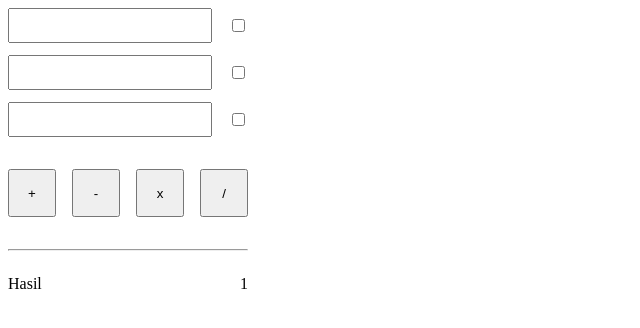
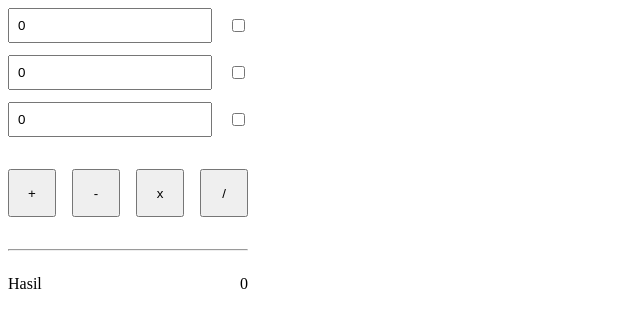
Before and after one commit to jprumekso/calculator, a Vue app: page / in a window 1280 px wide. Shown: the top 328 px of the page, without its empty margins (0-640 px from the left). Built offline with nearby package versions, Linux system fonts and the light colour scheme.

Commit message:
initial working formula

```diff
--- a/src/components/Calculator.vue
+++ b/src/components/Calculator.vue
@@ -1,37 +1,92 @@
 <template>
   <!-- Input -->
-  <div class="input-group">
-    <input class="form-control me-3" type="number" name="" id="" />
-    <input type="checkbox" name="" id="" />
-  </div>
-  <div class="input-group">
-    <input class="form-control me-3" type="number" name="" id="" />
-    <input type="checkbox" name="" id="" />
-  </div>
-  <div class="input-group">
-    <input class="form-control me-3" type="number" name="" id="" />
+  <div v-for="input in inputs" :key="input.id" class="input-group">
+    <input
+      v-model.number="input.value"
+      class="form-control me-3"
+      type="number"
+      name=""
+      id=""
+    />
     <input type="checkbox" name="" id="" />
   </div>
 
   <!-- Operator -->
   <div class="operator-group">
-    <button class="operator-btn">+</button>
-    <button class="operator-btn">-</button>
-    <button class="operator-btn">x</button>
-    <button class="operator-btn">/</button>
+    <button @click="setOperator('addition')" class="operator-btn">+</button>
+    <button @click="setOperator('substraction')" class="operator-btn">-</button>
+    <button @click="setOperator('multiplication')" class="operator-btn">
+      x
+    </button>
+    <button @click="setOperator('division')" class="operator-btn">/</button>
   </div>
 
   <hr />
 
   <div class="result-box">
     <p>Hasil</p>
-    <p>1</p>
+    <p>{{ calcResult }}</p>
   </div>
 </template>
 
 <script>
 export default {
   name: 'Calculator',
+
+  data() {
+    return {
+      inputs: [
+        {
+          id: 1,
+          value: 0,
+        },
+        {
+          id: 2,
+          value: 0,
+        },
+        {
+          id: 5,
+          value: 0,
+        },
+      ],
+
+      selectedOperator: '',
+    };
+  },
+
+  computed: {
+
+    variables() {
+      return this.inputs.map((input) => input.value);
+    },
+
+    addition() {
+      return this.variables.reduce((acc, input) => acc + input);
+    },
+
+    substraction() {
+      return this.variables.reduce((acc, input) => acc - input);
+    },
+
+    division() {
+      return this.variables.reduce((acc, input) => acc / input);
+    },
+
+    multiplication() {
+      return this.variables.reduce((acc, input) => acc * input);
+    },
+
+    calcResult() {
+      return this.selectedOperator ? this[this.selectedOperator] : 0;
+    },
+
+  },
+
+  methods: {
+    setOperator(operator) {
+      this.selectedOperator = operator;
+    },
+  },
 };
 </script>
 
```
